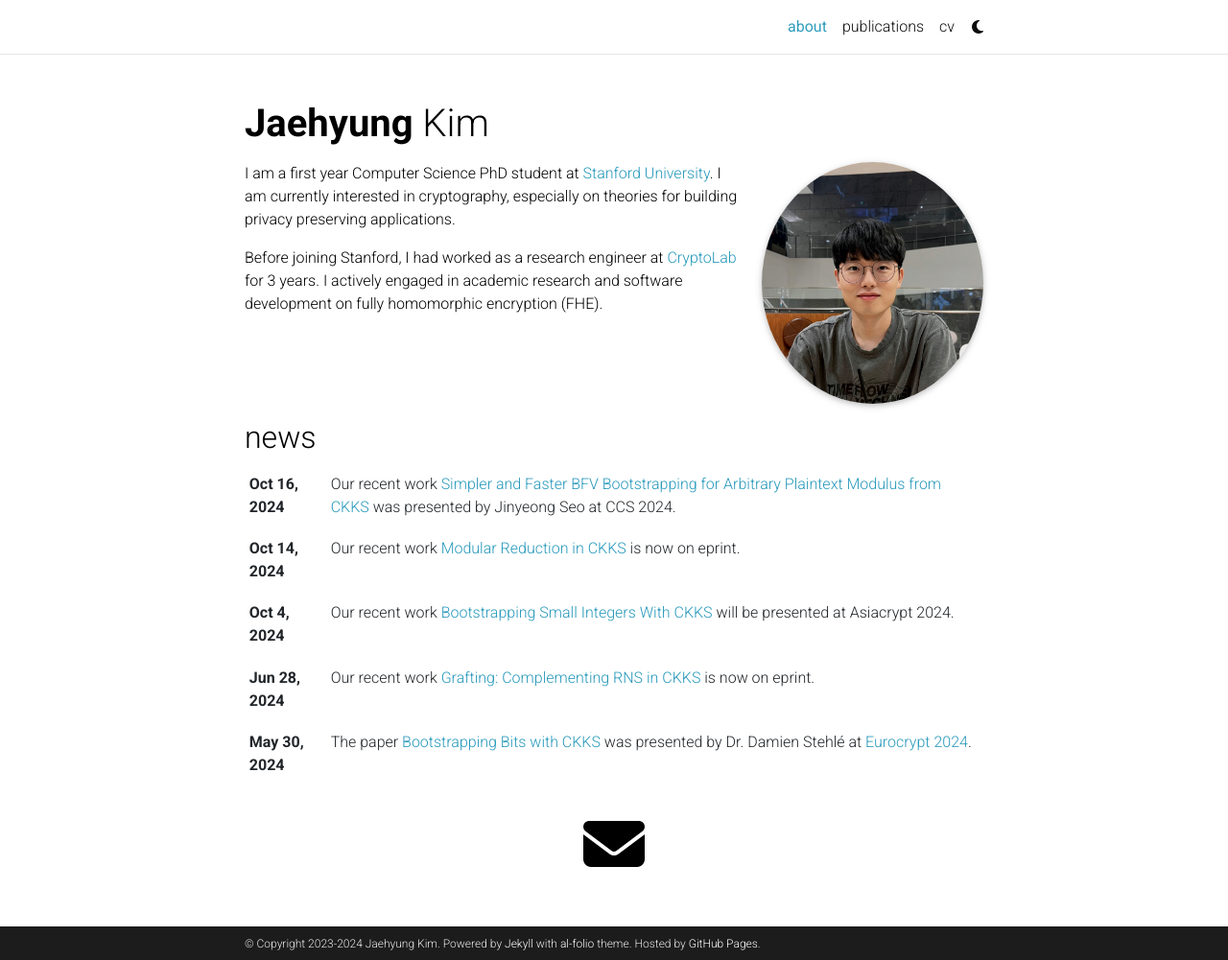
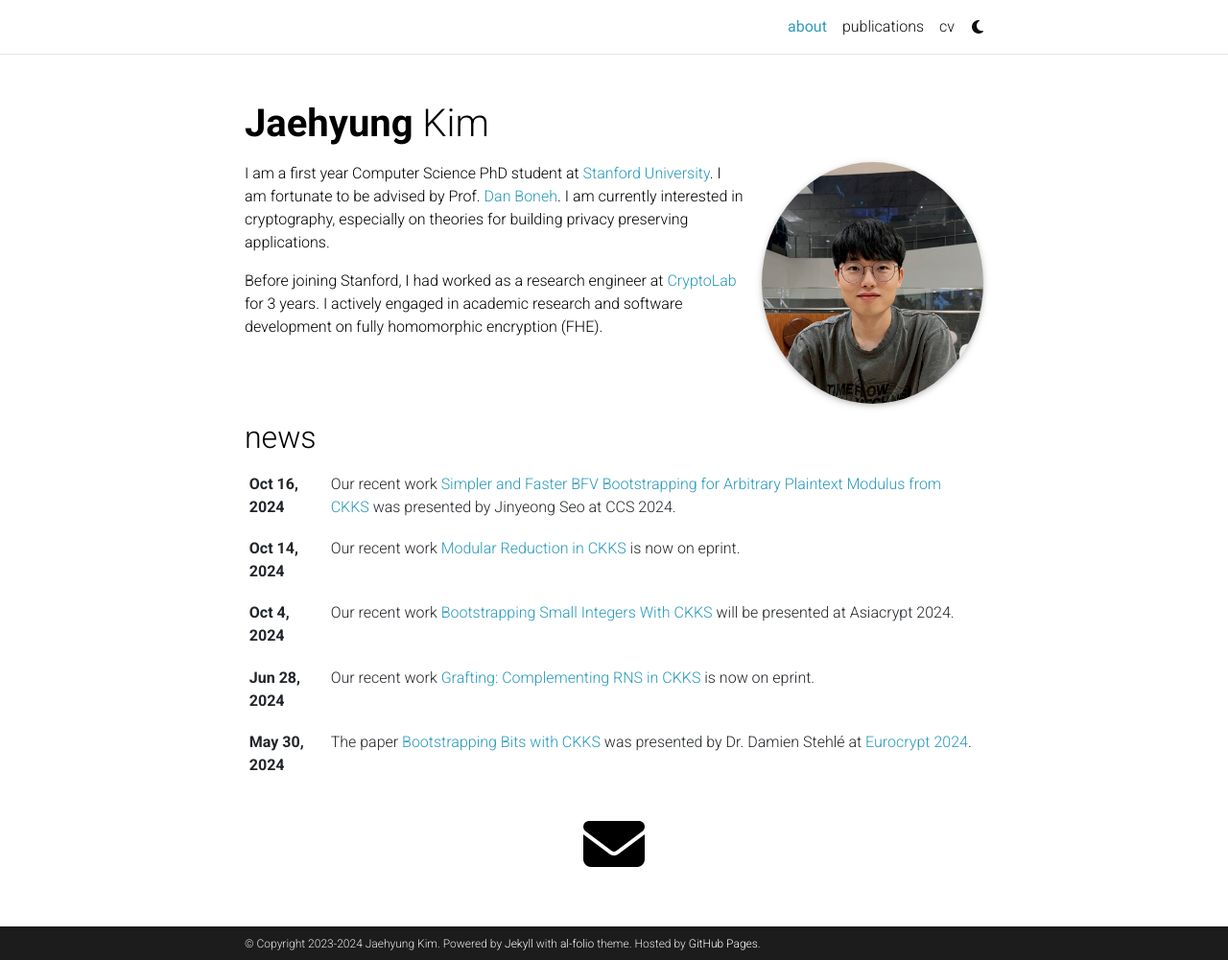
Before and after one commit to jaehyungkim0/jaehyungkim0.github.io, a Jekyll site: the page built from _pages/about.md, in a window 1280 px wide and 1001 px high. Shown: the whole window at 96% size. Built offline with Jekyll 4.4.1, drawn with Linux system fonts in a browser that asks for light colours; full-size pictures stand in for the smaller copies a plugin makes; comment, search, counter and statistics services are not loaded; a style sheet for code colours, icons or effects is not loaded.

Commit message:
Advised by Prof. Dan Boneh

```diff
--- a/_pages/about.md
+++ b/_pages/about.md
@@ -14,6 +14,6 @@
 selected_papers: false # includes a list of papers marked as "selected={true}"
 social: true  # includes social icons at the bottom of the page
 ---
-I am a first year Computer Science PhD student at [Stanford University](https://www.stanford.edu/). I am currently interested in cryptography, especially on theories for building privacy preserving applications.
+I am a first year Computer Science PhD student at [Stanford University](https://www.stanford.edu/). I am fortunate to be advised by Prof. [Dan Boneh](https://crypto.stanford.edu/~dabo/). I am currently interested in cryptography, especially on theories for building privacy preserving applications.
 
 Before joining Stanford, I had worked as a research engineer at [CryptoLab](https://www.cryptolab.co.kr) for 3 years. I actively engaged in academic research and software development on fully homomorphic encryption (FHE).
```
